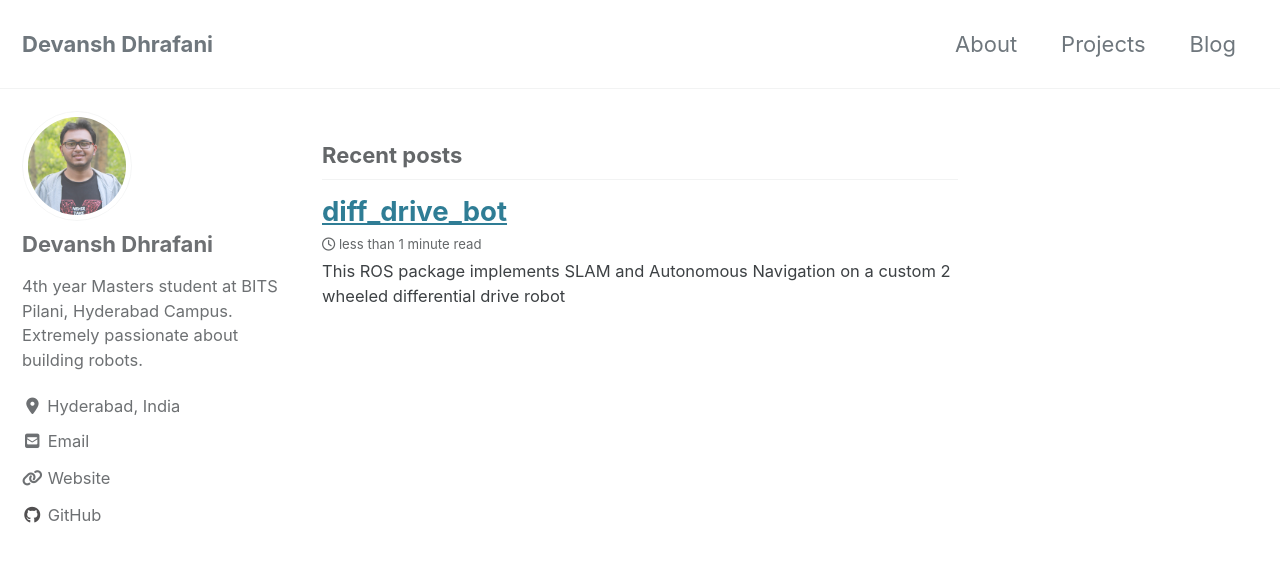
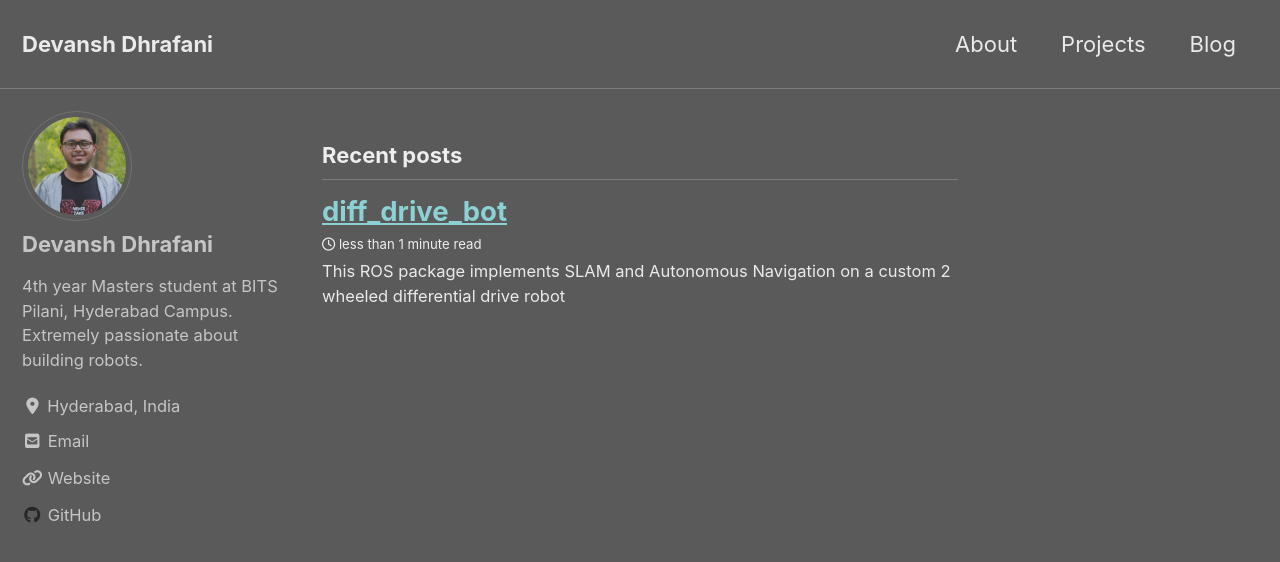
Before and after one commit to devanshdhrafani/blog, a Jekyll site: the page built from index.html, in a window 1280 px wide and 900 px high. Shown: the top 562 px of the window. Built offline with Jekyll 4.4.1, drawn with Linux system fonts in a browser that asks for light colours; cached includes are drawn as plain includes; nearby versions of some CDN libraries; the list of posts is cut into pages by our own code.

Commit message:
Dark mode

```diff
--- a/_config.yml
+++ b/_config.yml
@@ -12,7 +12,7 @@
 
 # theme                  : "minimal-mistakes-jekyll"
 remote_theme             : "mmistakes/minimal-mistakes"
-minimal_mistakes_skin    : "default" # "air", "aqua", "contrast", "default", "dirt", "neon", "mint", "plum", "sunrise"
+minimal_mistakes_skin    : "dark" # "air", "aqua", "contrast", "default", "dirt", "neon", "mint", "plum", "sunrise"
 
 # Site Settings
 locale                   : "en-US"
--- a/_sass/minimal-mistakes/skins/_dark.scss
+++ b/_sass/minimal-mistakes/skins/_dark.scss
@@ -3,7 +3,7 @@
    ========================================================================== */
 
 /* Colors */
-$background-color: #252a34 !default;
+$background-color:  rgb(90, 90, 90);// #252a34 !default;
 $text-color: #eaeaea !default;
 $primary-color: #00adb5 !default;
 $border-color: mix(#fff, $background-color, 20%) !default;
```
Also changed, not shown: 1 other file.
